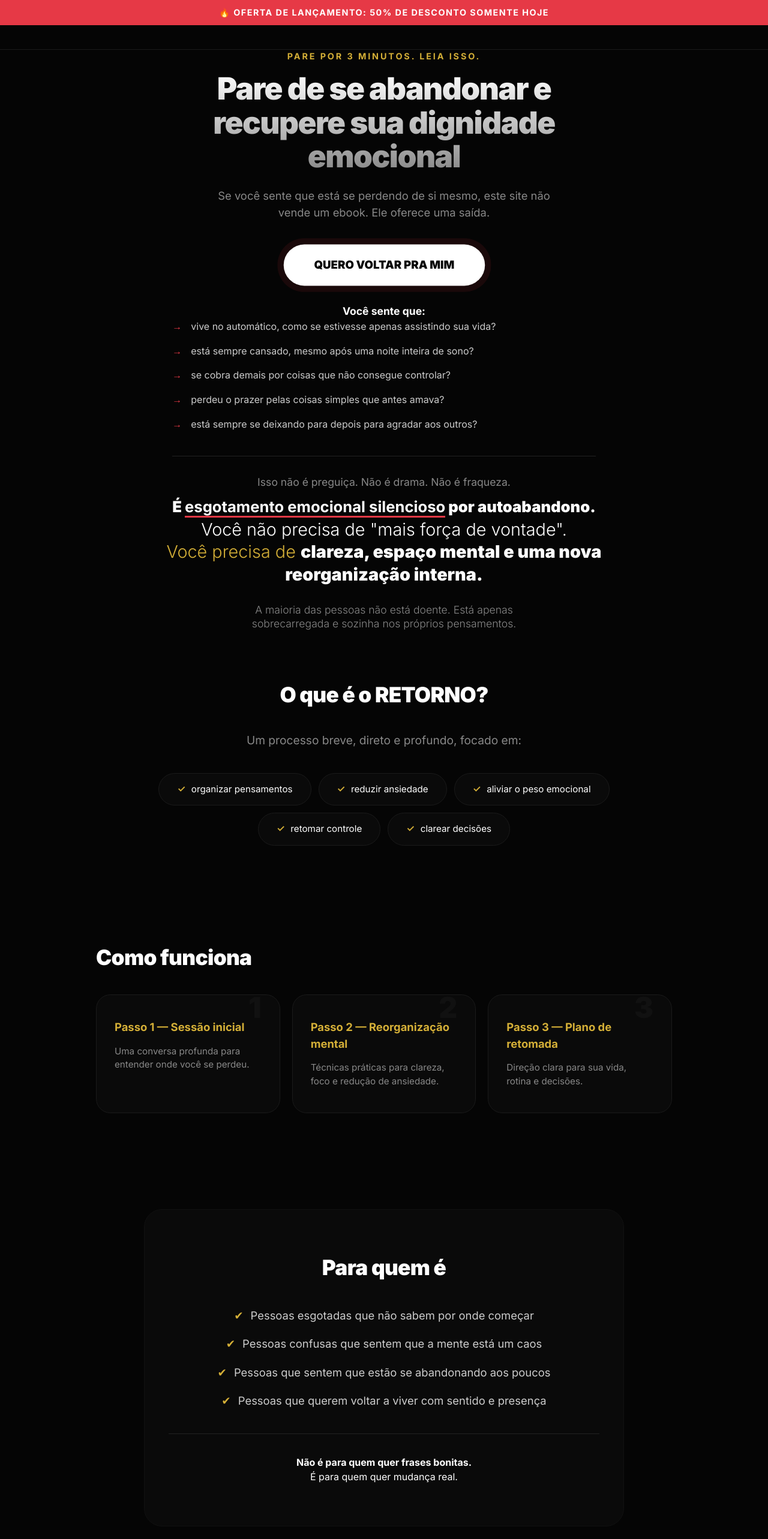
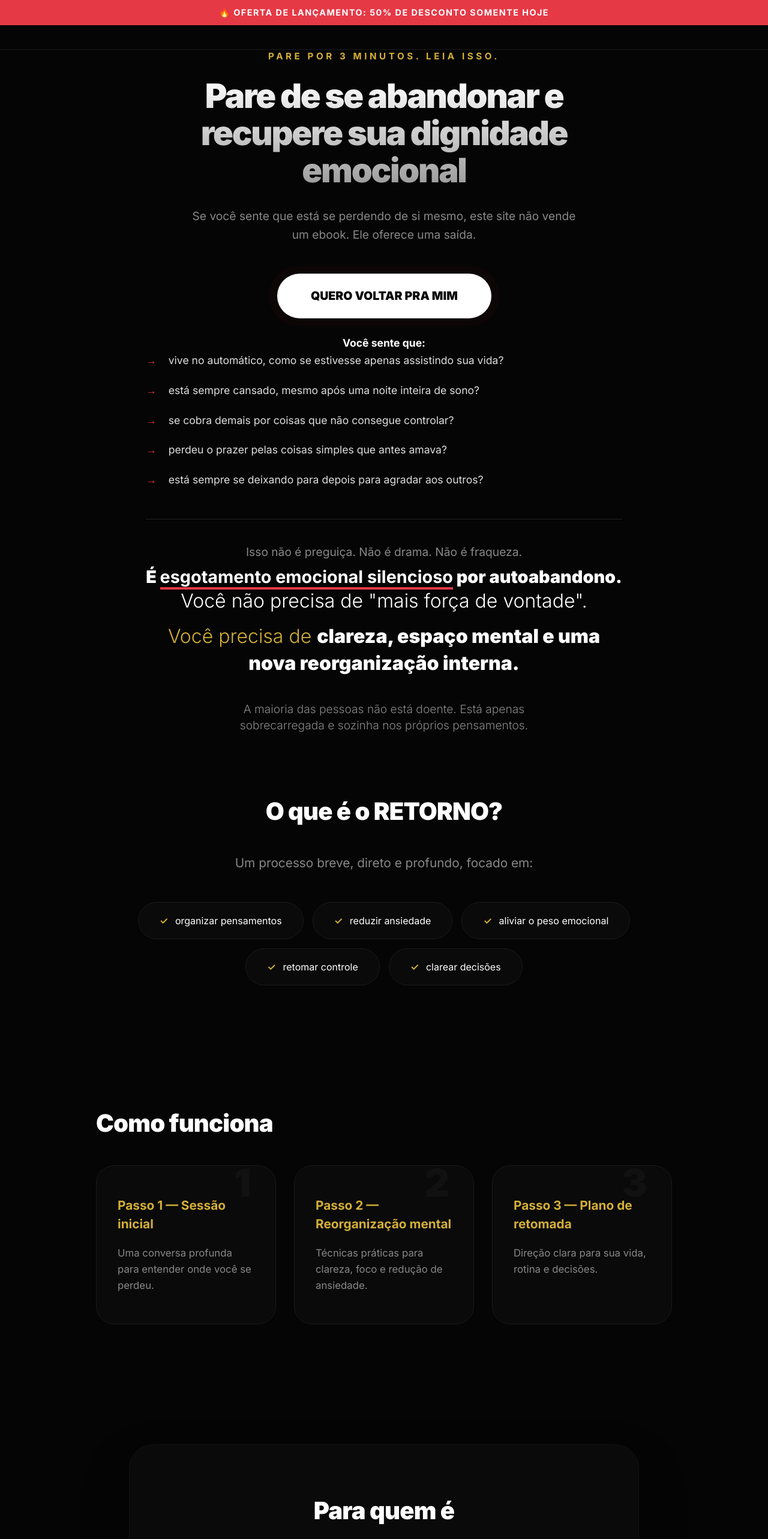
Before and after one commit to RMSuyama/advocaciasuyama, a React (Vite) app: page / in a window 1280 px wide. Shown: the top 2566 px of the page at 60% size. Built offline with nearby package versions, Linux system fonts and the light colour scheme.

Commit message:
style: final spacing refinement and layout polish for premium look

```diff
--- a/src/components/Features.css
+++ b/src/components/Features.css
@@ -3,38 +3,38 @@
 }
 
 .retorno-solucao-section {
-    padding: 80px 0;
+    padding: var(--section-padding) 0;
     text-align: center;
 }
 
 .section-title {
-    font-size: 2.2rem;
+    font-size: 2.5rem;
     font-weight: 900;
-    margin-bottom: 35px;
+    margin-bottom: 40px;
     letter-spacing: -0.02em;
 }
 
 .retorno-desc {
-    font-size: 1.2rem;
+    font-size: 1.3rem;
     color: var(--text-muted);
-    margin-bottom: 40px;
+    margin-bottom: 50px;
 }
 
 .transformations-grid {
     display: flex;
     flex-wrap: wrap;
     justify-content: center;
-    gap: 12px;
+    gap: 15px;
 }
 
 .transform-point {
     background: #0a0a0a;
     border: 1px solid #1a1a1a;
-    padding: 15px 30px;
+    padding: 18px 35px;
     border-radius: 100px;
-    font-size: 0.95rem;
+    font-size: 1rem;
     display: flex;
-    gap: 10px;
+    gap: 12px;
     align-items: center;
     transition: var(--transition);
     color: var(--text-main);
@@ -47,33 +47,39 @@
 
 .transform-point:hover {
     border-color: var(--accent);
-    transform: translateY(-4px);
+    transform: translateY(-5px);
 }
 
 .how-it-works-section {
-    padding: 80px 0;
+    padding: var(--section-padding) 0;
 }
 
 .steps-container {
     display: grid;
     grid-template-columns: repeat(3, 1fr);
-    gap: 20px;
+    gap: 30px;
 }
 
 .step-card-modern {
     background: #0a0a0a;
-    padding: 40px 30px;
-    border-radius: 24px;
+    padding: 50px 35px;
+    border-radius: 30px;
     border: 1px solid #1a1a1a;
     position: relative;
     text-align: left;
+    transition: var(--transition);
+}
+
+.step-card-modern:hover {
+    border-color: #333;
+    background: #0d0d0d;
 }
 
 .step-num {
     position: absolute;
-    top: -15px;
-    right: 30px;
-    font-size: 3rem;
+    top: -20px;
+    right: 40px;
+    font-size: 4rem;
     font-weight: 900;
     color: #111;
     z-index: 0;
@@ -82,8 +88,8 @@
 .step-card-modern h3 {
     position: relative;
     z-index: 1;
-    font-size: 1.15rem;
-    margin-bottom: 15px;
+    font-size: 1.3rem;
+    margin-bottom: 20px;
     color: var(--accent);
 }
 
@@ -91,37 +97,38 @@
     position: relative;
     z-index: 1;
     color: var(--text-muted);
-    font-size: 0.95rem;
-    line-height: 1.5;
+    font-size: 1.05rem;
+    line-height: 1.6;
 }
 
 .target-audience-section {
-    padding: 80px 0;
+    padding: var(--section-padding) 0;
 }
 
 .target-audience-card {
     background: #0a0a0a;
-    padding: 70px 40px;
-    border-radius: 30px;
+    padding: 80px 50px;
+    border-radius: 40px;
     border: 1px solid #111;
     text-align: center;
-    max-width: 800px;
+    max-width: 850px;
     margin: 0 auto;
+    box-shadow: 0 40px 80px rgba(0, 0, 0, 0.3);
 }
 
 .audience-list {
-    margin: 40px 0;
+    margin: 50px 0;
     display: flex;
     flex-direction: column;
-    gap: 20px;
+    gap: 25px;
     align-items: center;
 }
 
 .audience-list p {
-    font-size: 1.15rem;
+    font-size: 1.25rem;
     color: #ccc;
     display: flex;
-    gap: 12px;
+    gap: 15px;
 }
 
 .audience-list span {
@@ -130,12 +137,15 @@
 
 .not-for-box {
     border-top: 1px solid #222;
-    padding-top: 35px;
-    font-size: 1rem;
+    padding-top: 40px;
+    font-size: 1.1rem;
+    color: var(--text-muted);
 }
 
 .not-for-box strong {
     color: #fff;
+    display: block;
+    margin-bottom: 10px;
 }
 
 @media (max-width: 968px) {
@@ -144,14 +154,14 @@
     }
 
     .section-title {
-        font-size: 1.8rem;
+        font-size: 2rem;
     }
 
     .target-audience-card {
-        padding: 30px 15px;
+        padding: 40px 20px;
     }
 
     .audience-list p {
-        font-size: 1rem;
+        font-size: 1.1rem;
     }
 }
--- a/src/components/ProductHero.css
+++ b/src/components/ProductHero.css
@@ -1,13 +1,13 @@
 .hero-impact-section {
-    padding: 80px 0 60px;
+    padding: var(--section-padding) 0;
     background: radial-gradient(circle at top, #111, #050505);
-    min-height: 80vh;
+    min-height: 70vh;
     display: flex;
     align-items: center;
 }
 
 .hero-content-wrapper {
-    max-width: 750px;
+    max-width: 800px;
     margin: 0 auto;
     text-align: center;
     display: flex;
@@ -18,38 +18,38 @@
 .pre-headline {
     display: block;
     color: var(--accent);
-    font-size: 0.9rem;
+    font-size: 0.95rem;
     font-weight: 700;
     text-transform: uppercase;
-    letter-spacing: 0.2em;
-    margin-bottom: 15px;
+    letter-spacing: 0.3em;
+    margin-bottom: 25px;
 }
 
 .main-headline {
-    font-size: 3.2rem;
+    font-size: 3.5rem;
     font-weight: 900;
     line-height: 1.1;
-    margin-bottom: 25px;
-    letter-spacing: -0.03em;
-    background: linear-gradient(to bottom, #fff, #888);
+    margin-bottom: 30px;
+    letter-spacing: -0.04em;
+    background: linear-gradient(to bottom, #fff, #999);
     -webkit-background-clip: text;
     -webkit-text-fill-color: transparent;
     background-clip: text;
 }
 
 .sub-headline {
-    font-size: 1.15rem;
+    font-size: 1.2rem;
     color: var(--text-muted);
-    max-width: 600px;
-    margin: 0 auto 40px;
-    line-height: 1.5;
+    max-width: 650px;
+    margin: 0 auto 50px;
+    line-height: 1.6;
 }
 
 .cta-button {
     display: inline-block;
-    padding: 20px 50px;
+    padding: 22px 55px;
     border-radius: 100px;
-    font-size: 1.15rem;
+    font-size: 1.2rem;
     font-weight: 900;
     text-decoration: none;
     transition: var(--transition);
@@ -62,42 +62,43 @@
 
 .primary-cta:hover {
     background: var(--accent);
-    transform: translateY(-4px);
-    box-shadow: 0 15px 30px rgba(0, 0, 0, 0.4);
+    transform: translateY(-5px);
+    box-shadow: 0 20px 40px rgba(0, 0, 0, 0.5);
 }
 
 .dor-espelhamento-section {
-    padding: 80px 0;
+    padding: var(--section-padding-md) 0;
     background-color: #050505;
 }
 
 .dor-content {
-    max-width: 750px;
+    max-width: 780px;
     margin: 0 auto;
     background: #0a0a0a;
-    padding: 50px;
-    border-radius: 30px;
+    padding: 60px;
+    border-radius: 40px;
     border: 1px solid #1a1a1a;
+    box-shadow: 0 30px 60px rgba(0, 0, 0, 0.3);
 }
 
 .dor-content h3 {
-    font-size: 1.8rem;
+    font-size: 2rem;
     font-weight: 800;
-    margin-bottom: 30px;
+    margin-bottom: 35px;
 }
 
 .dor-list {
     list-style: none;
-    margin-bottom: 40px;
+    margin-bottom: 50px;
 }
 
 .dor-list li {
-    font-size: 1rem;
-    line-height: 1.6;
-    margin-bottom: 15px;
-    color: #ccc;
+    font-size: 1.1rem;
+    line-height: 1.7;
+    margin-bottom: 20px;
+    color: #dedede;
     display: flex;
-    gap: 15px;
+    gap: 20px;
 }
 
 .dor-list span {
@@ -107,41 +108,43 @@
 
 .consciencia-block {
     border-top: 1px solid #222;
-    padding-top: 30px;
+    padding-top: 40px;
 }
 
 .consciencia-text {
-    font-size: 1.1rem;
+    font-size: 1.2rem;
     color: var(--text-muted);
 }
 
 .consciencia-punchline {
-    font-size: 1.6rem;
+    font-size: 1.8rem;
     font-weight: 900;
-    margin-top: 8px;
+    margin-top: 10px;
+    line-height: 1.2;
 }
 
 .consciencia-punchline strong {
     color: #fff;
-    border-bottom: 3px solid var(--primary);
+    border-bottom: 4px solid var(--primary);
 }
 
 .quebra-crenca-section {
-    padding: 80px 0;
+    padding: var(--section-padding) 0;
     background-color: #050505;
 }
 
 .quebra-crenca-premium {
-    max-width: 750px;
+    max-width: 800px;
     margin: 0 auto;
     text-align: center;
-    font-size: 1.8rem;
+    font-size: 2rem;
     font-weight: 300;
-    line-height: 1.3;
+    line-height: 1.4;
 }
 
 .crenca-msg {
     color: var(--accent);
+    margin: 15px 0;
 }
 
 .crenca-msg strong {
@@ -150,37 +153,37 @@
 }
 
 .crenca-sub {
-    font-size: 1.1rem;
+    font-size: 1.2rem;
     color: var(--text-muted);
-    margin-top: 30px;
-    max-width: 500px;
+    margin-top: 40px;
+    max-width: 600px;
     margin-left: auto;
     margin-right: auto;
 }
 
 @media (max-width: 768px) {
     .main-headline {
-        font-size: 2rem;
+        font-size: 2.5rem;
     }
 
     .dor-content {
-        padding: 30px 15px;
+        padding: 40px 25px;
     }
 
     .dor-content h3 {
-        font-size: 1.3rem;
+        font-size: 1.6rem;
     }
 
     .dor-list li {
-        font-size: 0.95rem;
+        font-size: 1rem;
     }
 
     .quebra-crenca-premium {
-        font-size: 1.3rem;
+        font-size: 1.5rem;
     }
 
     .primary-cta {
-        padding: 15px 30px;
-        font-size: 1rem;
+        padding: 18px 35px;
+        font-size: 1.1rem;
     }
 }
--- a/src/components/Reviews.css
+++ b/src/components/Reviews.css
@@ -1,74 +1,65 @@
 .reviews {
-    padding: 100px 0;
-    /* 150 -> 100 */
+    padding: var(--section-padding) 0;
     background: #050505;
 }
 
 .reviews .section-title {
     text-align: center;
-    margin-bottom: 60px;
-    /* 80 -> 60 */
+    margin-bottom: 80px;
     color: var(--text-muted);
     font-weight: 300;
     text-transform: uppercase;
     letter-spacing: 0.2em;
-    font-size: 0.9rem;
-    /* 1.2 -> 0.9 */
+    font-size: 1rem;
 }
 
 .review-card {
     background: #0a0a0a;
-    padding: 70px 50px;
-    /* 100/80 -> 70/50 */
-    border-radius: 40px;
-    max-width: 700px;
-    /* 900 -> 700 */
+    padding: 80px 60px;
+    border-radius: 50px;
+    max-width: 800px;
     margin: 0 auto;
     text-align: center;
     border: 1px solid #1a1a1a;
     position: relative;
+    box-shadow: 0 40px 80px rgba(0, 0, 0, 0.2);
 }
 
 .quote-icon {
     color: var(--accent);
-    margin-bottom: 35px;
-    /* 50 -> 35 */
-    opacity: 0.5;
+    margin-bottom: 40px;
+    opacity: 0.6;
 }
 
 .review-text {
-    font-size: 1.6rem;
-    /* 2.2 -> 1.6 */
-    line-height: 1.4;
+    font-size: 1.8rem;
+    line-height: 1.5;
     font-weight: 300;
     font-style: italic;
     color: var(--text-main);
-    margin-bottom: 40px;
-    /* 60 -> 40 */
+    margin-bottom: 50px;
 }
 
 .reviewer-info h4 {
-    font-size: 1.2rem;
-    /* 1.5 -> 1.2 */
+    font-size: 1.4rem;
     font-weight: 900;
-    margin-bottom: 5px;
+    margin-bottom: 8px;
 }
 
 .reviewer-status {
     color: var(--accent);
     font-weight: 700;
     text-transform: uppercase;
-    font-size: 0.75rem;
-    /* 0.8 -> 0.75 */
-    letter-spacing: 0.1em;
+    font-size: 0.8rem;
+    letter-spacing: 0.15em;
 }
 
 @media (max-width: 768px) {
     .review-card {
-        padding: 40px 20px;
+        padding: 50px 30px;
     }
 
     .review-text {
-        font-size: 1.2rem;
+        font-size: 1.4rem;
     }
 }
--- a/src/index.css
+++ b/src/index.css
@@ -7,6 +7,9 @@
   --accent: #d4af37;
   --font-main: 'Inter', sans-serif;
   --transition: all 0.4s cubic-bezier(0.4, 0, 0.2, 1);
+  --section-padding: 100px;
+  --section-padding-md: 70px;
+  --section-padding-sm: 50px;
 }
 
 * {
```
Also changed, not shown: src/components/TrustOffer.css (+38 -50 lines).
